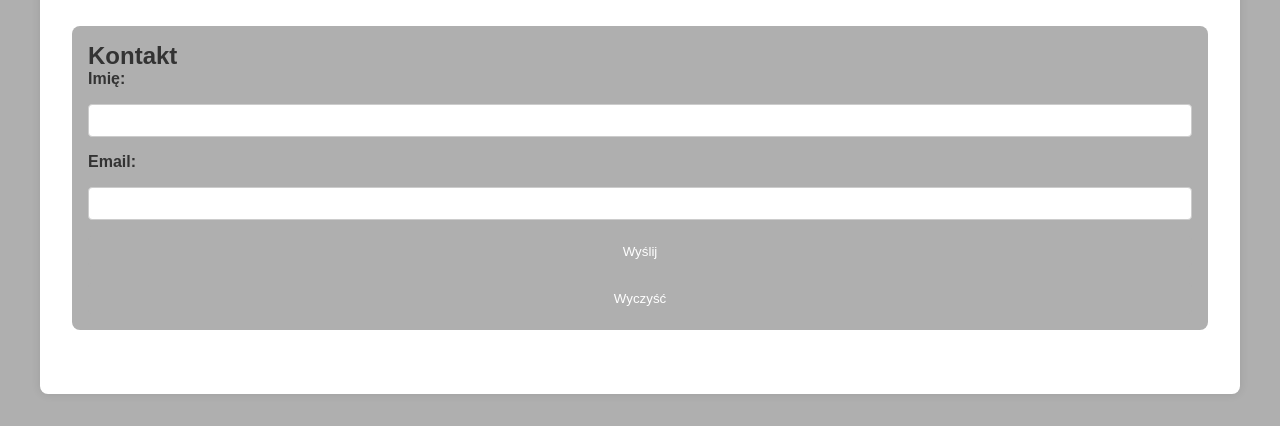
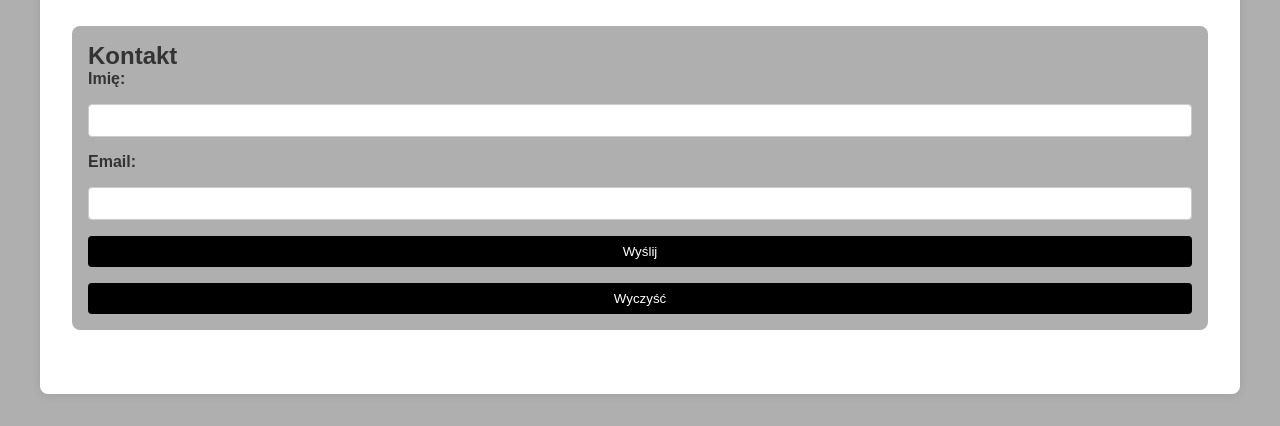
Before and after one commit to borys678/index.html, a plain HTML site: page index.html in a window 1280 px wide. Shown: the part 1765-2191 px from the top of the page. Drawn offline with Linux system fonts and the light colour scheme; a script that the page names is missing.

Commit message:
Update style.css

```diff
--- a/style.css
+++ b/style.css
@@ -133,12 +133,12 @@ form button {
 }
 
 form button[type="submit"] {
-    background-color: #afafaf;
+    background-color: #000000;
     color: #fff;
 }
 
 form button[type="reset"] {
-    background-color: #afafaf;
+    background-color: #000000;
     color: #fff;
 }
 
```
